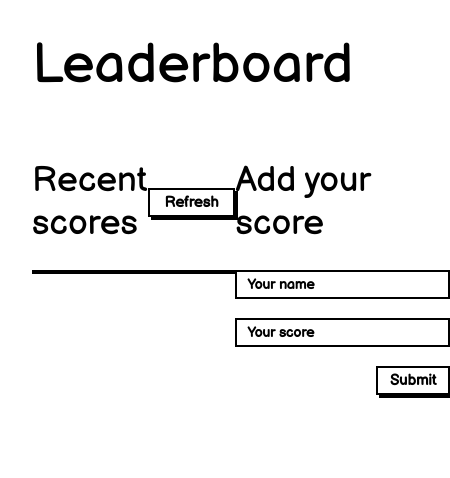
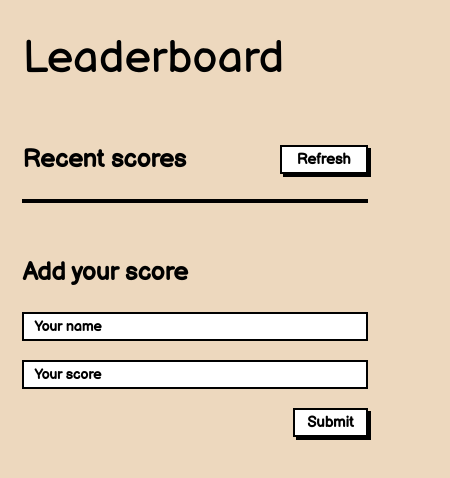
Before and after one commit to MNisarAli/Leaderboard, a website built with webpack: page src/index.html in a window 390 px wide. Shown: the whole page, 450 px wide, since content can reach past the window. Built offline with nearby package versions, Linux system fonts and the light colour scheme; no server answers.

Commit message:
Add stylig to make website responsive

```diff
--- a/src/index.css
+++ b/src/index.css
@@ -2,6 +2,7 @@
 
 body {
   font-family: 'Balsamiq Sans', cursive, sans-serif;
+  background-color: #deb8878a;
   margin: 0;
   padding: 2rem;
 }
@@ -15,7 +16,7 @@ h1 {
 
 main {
   display: grid;
-  grid-template-columns: 1fr 5fr 1fr 4fr 2fr;
+  grid-template-columns: 1fr 8fr 1fr 6fr 2fr;
 }
 
 h2 {
@@ -66,6 +67,10 @@ button:hover {
   padding: 5px;
 }
 
+.score:nth-child(odd) {
+  background: #fff;
+}
+
 .score:nth-child(even) {
   background: #ddd;
 }
@@ -97,3 +102,30 @@ input {
   align-self: flex-end;
   padding: 3px 12px;
 }
+
+@media screen and (max-width: 768px) {
+  body {
+    padding: 2rem 1.4rem;
+  }
+
+  h1 {
+    font-size: 2.8rem;
+  }
+
+  main {
+    display: flex;
+    flex-direction: column;
+    gap: 2.5rem;
+  }
+
+  h2 {
+    font-size: 1.55rem;
+    font-weight: 600;
+  }
+}
+
+@media screen and (max-width: 1080px) {
+  main {
+    grid-template-columns: 1fr 8fr 1fr 6fr 1fr;
+  }
+}
```
